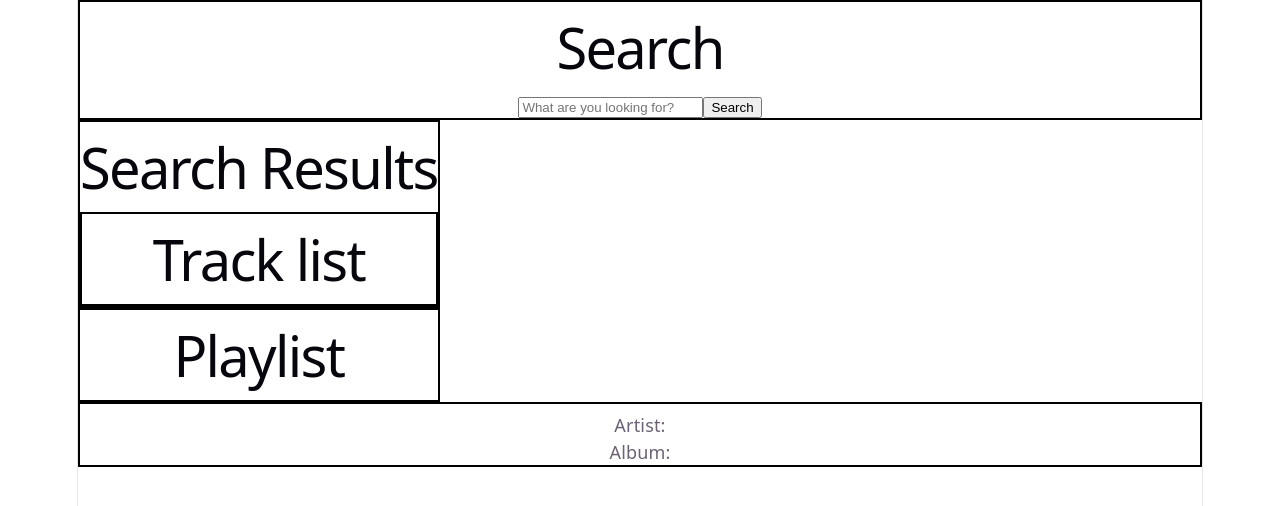
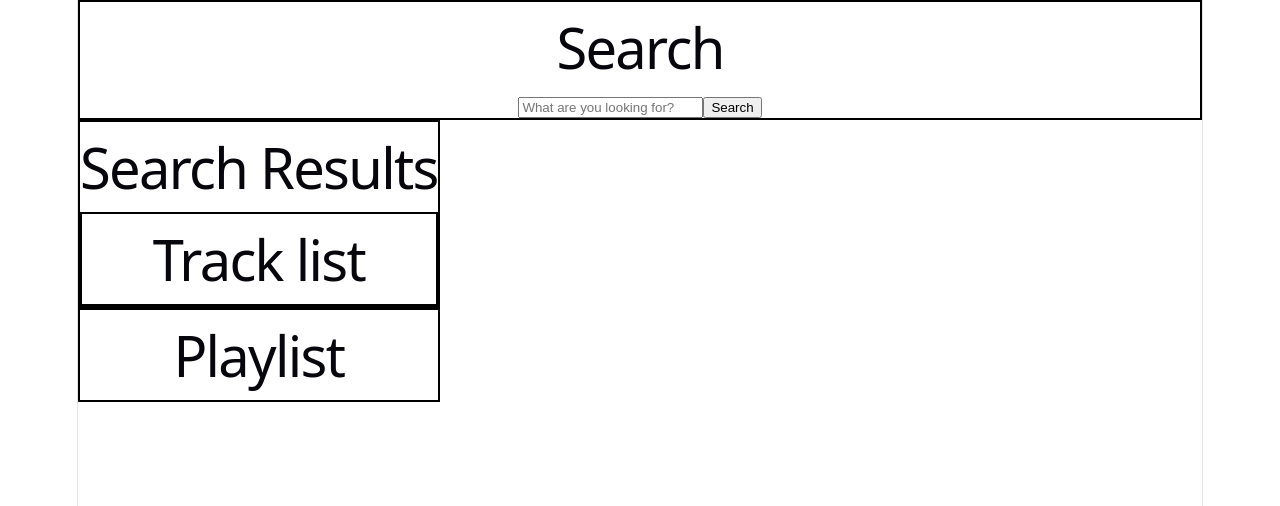
Before and after one commit to YanaSmelik/Jammming, a React (Vite) app in the folder Jammming/: page / in a window 1280 px wide. Shown: the top 506 px of the page. Built offline with nearby package versions, Linux system fonts and the light colour scheme.

Commit message:
Add functionality to add a track to the playlist

```diff
--- a/Jammming/src/App.jsx
+++ b/Jammming/src/App.jsx
@@ -3,8 +3,6 @@ import "./App.css";
 import Playlist from "./components/Playlist";
 import SearchBar from "./components/SearchBar";
 import SearchResults from "./components/SearchResults";
-import Track from "./components/Track";
-import Tracklist from "./components/Tracklist";
 import styles from "./styles/app.module.css";
 
 function App() {
@@ -48,7 +46,6 @@ function App() {
             <Playlist tracklist={searchResults} />
           </div>
         </div>
-        <Track />
       </div>
     </>
   );
--- a/Jammming/src/components/Track.jsx
+++ b/Jammming/src/components/Track.jsx
@@ -1,16 +1,15 @@
 import styles from '../styles/track.module.css';
 
-function Track(props){
+function Track(props) {
 
-  //TODO handleAddTrackToPlaylist={props.handleAddTrackToPlaylist}
-
-     return (
-      <div className={styles.container}>
-    <h2>{props.name}</h2>
-    <p>Artist: {props.artist}</p>
-    <p>Album: {props.album}</p>
+  return (
+    <div className={styles.container}>
+      <h2>{props.track.title}</h2>
+      <p>Artist: {props.track.artist.name}</p>
+      <p>Album: {props.track.album.title}</p>
+      <button type="button" onClick={() => props.handleAddTrackToPlaylist(props.track)}>+</button>
     </div>
- );
+  );
 }
 
 export default Track;
--- a/Jammming/src/components/Tracklist.jsx
+++ b/Jammming/src/components/Tracklist.jsx
@@ -7,10 +7,9 @@ function Tracklist(props) {
    let tracks = tracklist.map((track) => {
       return (
          <Track
-        name={track.title}
-        artist={track.artist.name}
-        album={track.album.title}
+            track={track}
             key={track.id}
+            handleAddTrackToPlaylist={props.handleAddTrackToPlaylist}
          />
       );
    });
```
Lines whose indentation alone changed are shown as unchanged.
